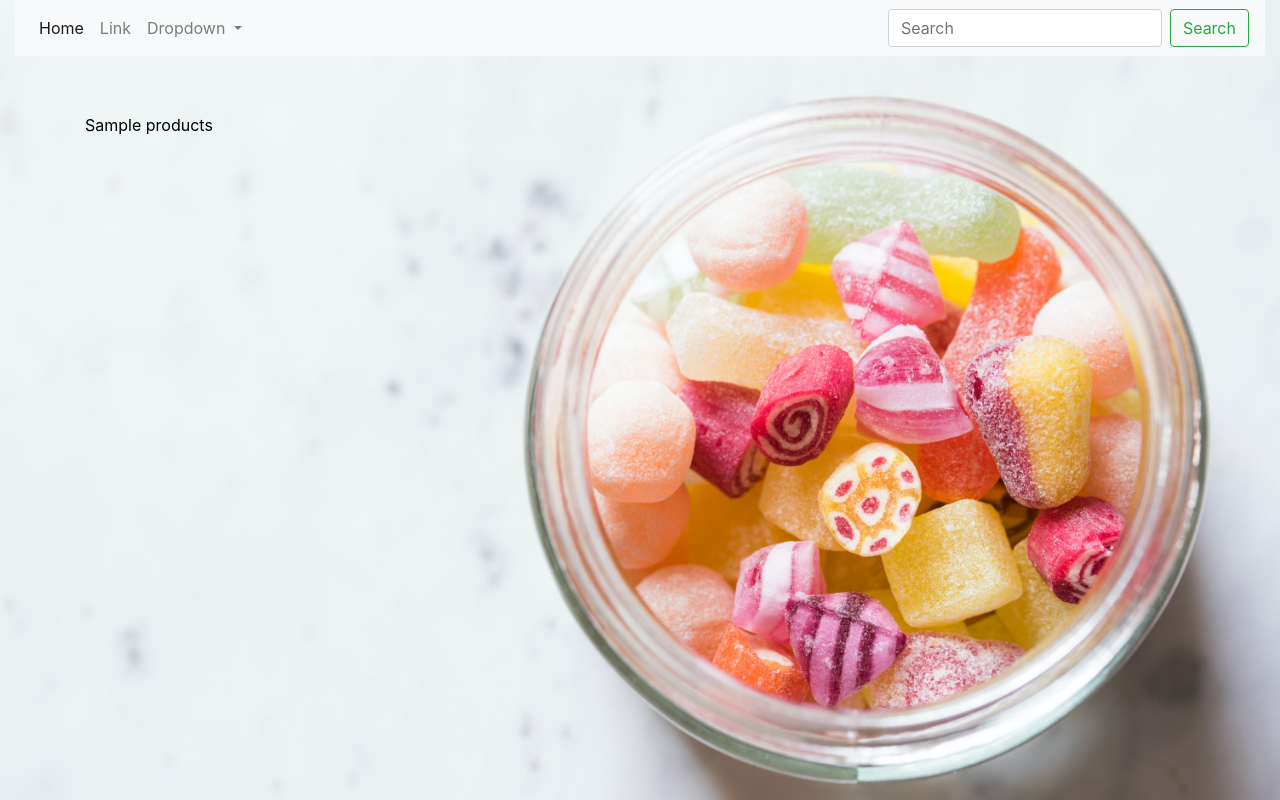
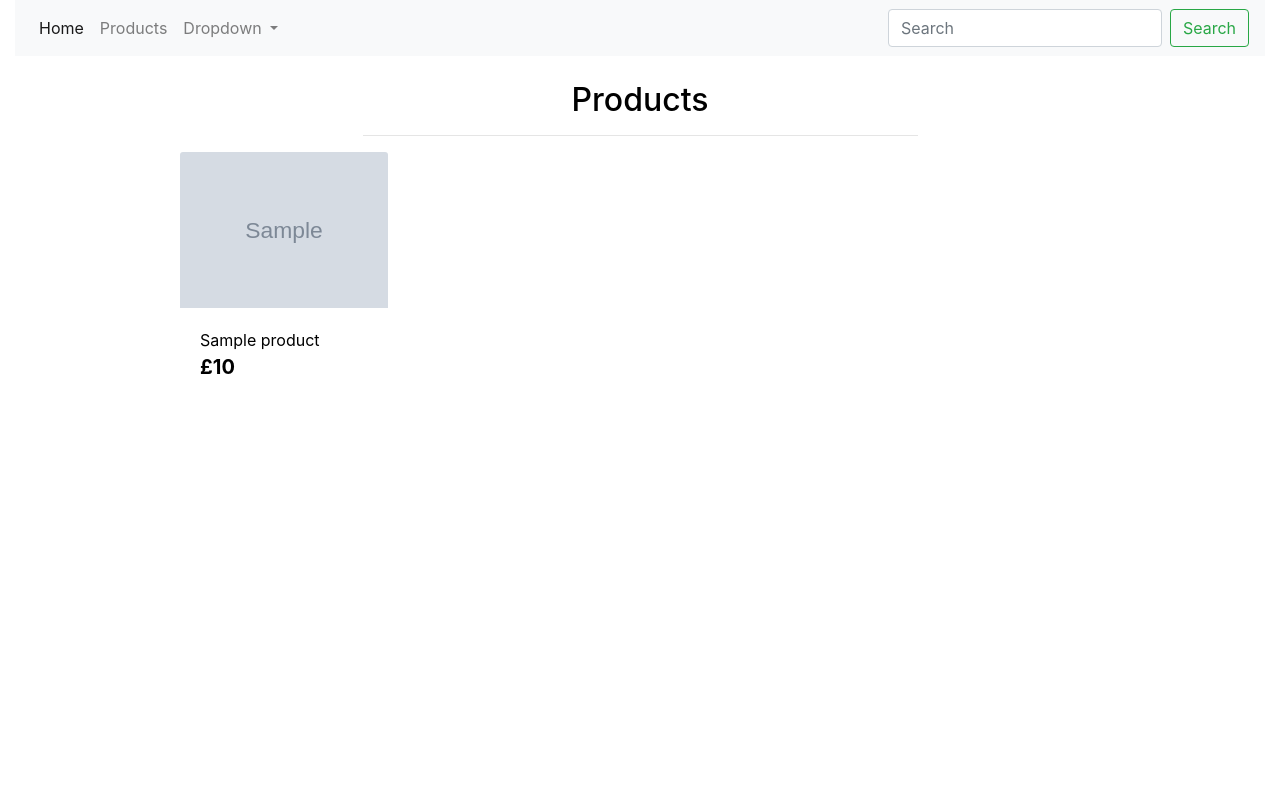
Before and after one commit to aliciarawlings/sweet_moments_milestone, a Django app: template products/templates/products/products.html in a window 1280 px wide. Run offline with Django 3.2, Linux system fonts and the light colour scheme; the template is opened without the code that fills it: most values are stand-ins (such as "Sample title", 1, 10 or a date in 2020); grey boxes marked "Sample" are stand-in pictures; some libraries are stand-ins or nearby versions.

Commit message:
products added along with products detail page

```diff
--- a/home/templates/home/index.html
+++ b/home/templates/home/index.html
@@ -20,7 +20,7 @@
         </h1>
         <div class="my-5">
             <h4>
-            <a href="" class="btn btn-lg rounded-0 text-uppercase py-3">Shop Now</a>
+            <a href="{% url 'products'%}" class="btn btn-lg rounded-0 text-uppercase py-3">Shop Now</a>
             </h4>
         </div>
     </div>
--- a/products/admin.py
+++ b/products/admin.py
@@ -1,8 +1,8 @@
 from django.contrib import admin
-from .models import Product, Category, Order
+from .models import Products, Category, Order
 
 
-class ProductAdmin(admin.ModelAdmin):
+class ProductsAdmin(admin.ModelAdmin):
     list_display = (
         'sku',
         'name',
@@ -13,6 +13,6 @@ class ProductAdmin(admin.ModelAdmin):
     ordering = ('sku',)
 
 
-admin.site.register(Product, ProductAdmin)
+admin.site.register(Products, ProductsAdmin)
 admin.site.register(Category)
 admin.site.register(Order)
--- a/products/templates/products/products.html
+++ b/products/templates/products/products.html
@@ -12,17 +12,47 @@
 {% endblock %}
 
 {% block content %}
-<div class="container h-100">
-<div class="row h-100 ">
-    <div class = "col my-auto ">
-
-        <div class="my-5">
-
-         {{products}}
-
+<div class="overlay"></div>
+<div class="container">
+<div class="row">
+    <div class = "col text-center mt-3">
+            <h2>Products</h2>
+            <hr class="w-50 mb-1">
         </div>
     </div>
-</div>
-</div>
+    <div class="row">
+  <div class="container col-10 offset-1">
+            <div class="row mt-1 mb-2"></div>
+            <div class="row">
+            {% for products in products %}
+            <div class="col-sm-6 col-md-6 col-lg-4 col-xl-3">
+                <div class="card h-100 border-0">
+                {% if products.image %}
+                <a href="{% url 'product_detail' products.id %}">
+                    <img class= "card-img-top img-fluid" src="{{products.image.url}}" alt="{{products.name}}">
+                </a>
+                {% else %}
+                <a href="{% url 'product_detail' product.id %}">
+                <img class="card-img-top img-fluid" src="{{MEDIA_URL}}noimage.png" alt="{{products.name}}">
+                </a>
+                {% endif %}
+                <div class="card-body pb-0">
+                    <p class="mb-0">{{products.name}}</p>
+                </div>
+                <div class="card-footer bg-white pt-0 border-0 text-left">
+                  <div class="row">
+                  <div class="col">
+                    <p class="lead mb-0 text-left font-weight-bold">£{{products.price}}</p>
+                </div>
+            </div>
+             </div>
+         </div>
+            </div>
+    {% endfor %}
+
+
+    </div>
+  </div>
+  </div>
 
 {% endblock %}
--- a/products/urls.py
+++ b/products/urls.py
@@ -1,6 +1,8 @@
 from django.urls import path
 from . import views
 
+
 urlpatterns = [
-    path('', views.all_products, name= 'products')
+    path('', views.all_products, name= 'products'),
+    path('<products_id>', views.product_detail, name= 'product_detail'),
 ]
--- a/static/css/base.css
+++ b/static/css/base.css
@@ -11,3 +11,18 @@ body {
     color: black;
     width: 100vw;
 }
+
+.overlay {
+    height:100%;
+    width:100%;
+    top:0;
+    left:0;
+    position:fixed;
+    background:white;
+    z-index:-1;
+}
+
+.img-size {
+    width:350px;
+    height:300px;
+}
--- a/templates/base.html
+++ b/templates/base.html
@@ -48,7 +48,7 @@
         <a class="nav-link" href="{% url 'home' %}">Home <span class="sr-only">(current)</span></a>
       </li>
       <li class="nav-item">
-        <a class="nav-link" href="#">Link</a>
+        <a class="nav-link" href="{% url 'products'%}">Products</a>
       </li>
       <li class="nav-item dropdown">
         <a class="nav-link dropdown-toggle" href="#" id="navbarDropdown" role="button" data-toggle="dropdown" aria-haspopup="true" aria-expanded="false">
```
Also changed, not shown: products/models.py (+5 -3 lines), products/templates/products/product_detail.html (added, +44 -0 lines), products/views.py (+12 -1 lines), media/mallow_hearts.jpg (added), media/noimage.png (added), media/pick_n_mix.jpg (added), media/salted_fudge.jpg (added), media/vegan_chocolate.jpg (added), media/wine_gums.jpg (added), products/migrations/0005_auto_20200907_0922.py (added).
